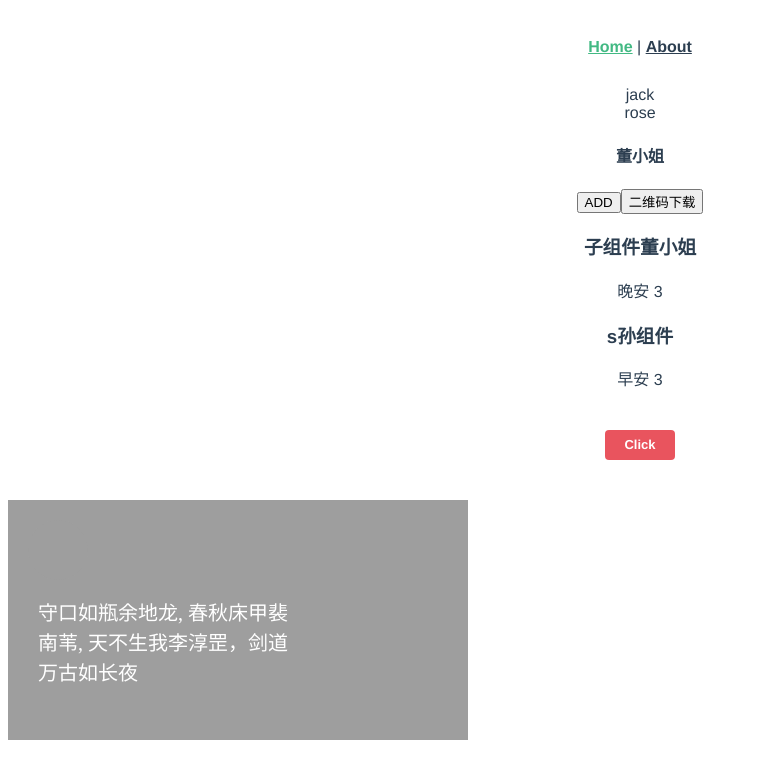
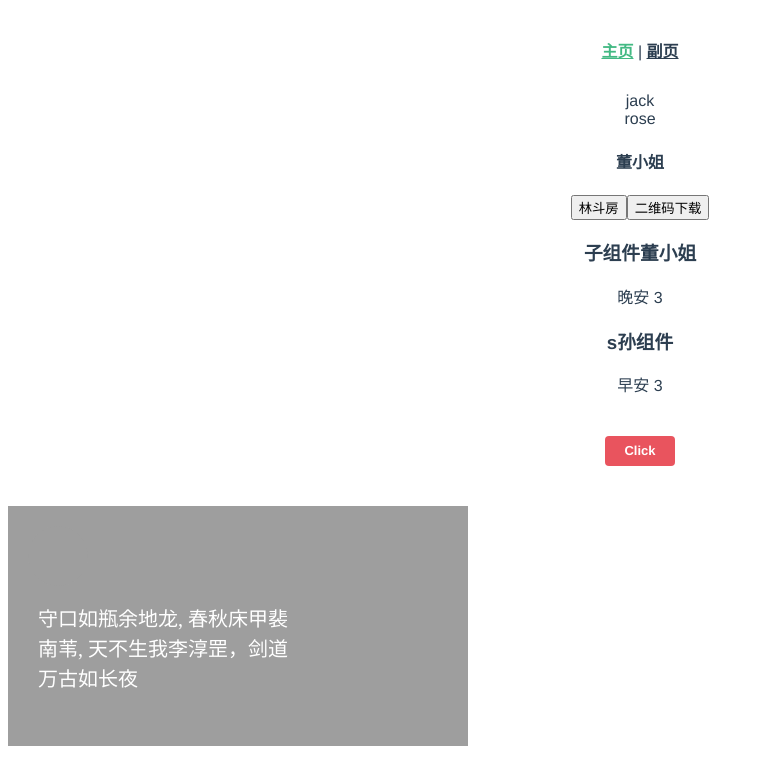
Before and after one commit to YouMaster930615/generaCode, a Vue app: page / in a window 1280 px wide. Shown: the top 784 px of the page, without its empty margins (0-764 px from the left). Built offline with nearby package versions, Linux system fonts and the light colour scheme.

Commit message:
feat: 修改

```diff
--- a/src/App.vue
+++ b/src/App.vue
@@ -1,7 +1,7 @@
 <template>
   <div id="nav">
-    <router-link to="/">Home</router-link> |
-    <router-link to="/about">About</router-link>
+    <router-link to="/">主页</router-link> |
+    <router-link to="/about">副页</router-link>
   </div>
   <router-view />
 </template>
--- a/src/views/Home.vue
+++ b/src/views/Home.vue
@@ -4,7 +4,7 @@
       <span>{{item.price}}</span>
     </div>
     <h4>{{userName}}</h4>
-    <button @click="addAmount">ADD</button>
+    <button @click="addAmount">林斗房</button>
     <button @click="testName">二维码下载</button>
     <child :sendName="userName" :count="amount"/>
     <h5>{{amountNumber}}</h5>
```
